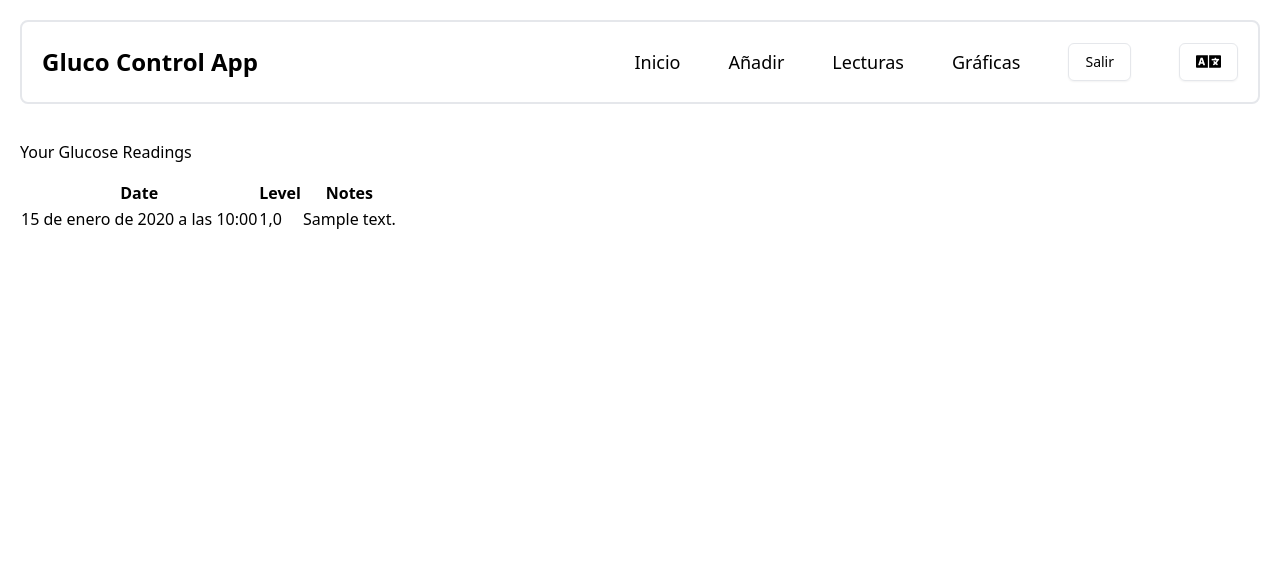
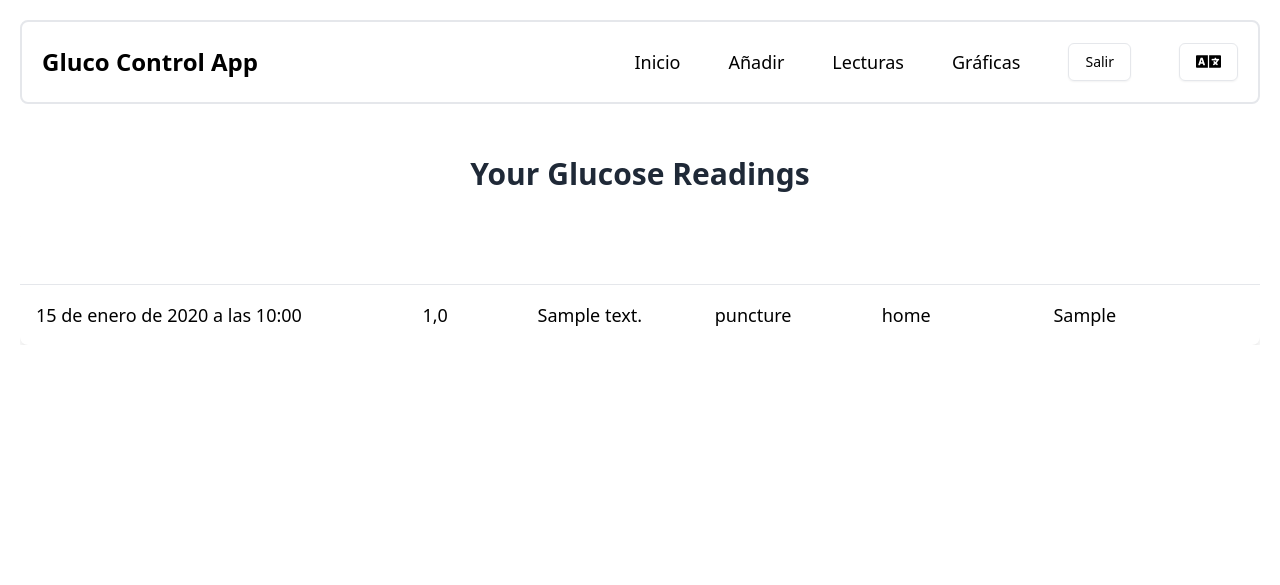
Before and after one commit to javi-dev-79/glucose-control-app, a Django app: page /es/readings/ in a window 1280 px wide. Shown: the top 585 px of the page. Run offline with Django 5.2, Linux system fonts and the light colour scheme; a user stored in the database is signed in; tables that the repository leaves empty hold one stand-in row (values such as "Sample post"); some libraries are stand-ins or nearby versions.

Commit message:
Working onthe Readings table.

```diff
--- a/glucoapp/models.py
+++ b/glucoapp/models.py
@@ -11,8 +11,8 @@ class PatientProfile(models.Model):
         choices=[("mg/dL", "mg/dL"), ("mmol/L", "mmol/L")],
         default="mg/dL",
     )
-    target_range_min = models.FloatField(default=70)  # Valor en mg/dL o mmol/L
-    target_range_max = models.FloatField(default=140)  # Valor en mg/dL o mmol/L
+    target_range_min = models.FloatField(default=70)  # Value in mg/dL or mmol/L
+    target_range_max = models.FloatField(default=140)  # Value in mg/dL or mmol/L
 
     def __str__(self):
         return self.user.username
@@ -20,15 +20,25 @@ class PatientProfile(models.Model):
 
 class GlucoseReading(models.Model):
     patient = models.ForeignKey(User, on_delete=models.CASCADE)
-    date = models.DateTimeField()
+    date = models.DateTimeField(auto_now_add=False)  # Change to False to allow editing
     level = models.FloatField()
     notes = models.TextField(blank=True, null=True)
+    test_type = models.CharField(
+        max_length=100,
+        choices=[
+            ('puncture', 'Punción de dedo'),
+            ('blood', 'Análisis de sangre'),
+            # Add more test types as necessary
+        ],
+        default='punctura_dedo',  # Default value
+        null=True,  # You can leave it as null=True if you want to allow null values
+        blank=True  # So that it is not required in the form
+    )
+    location = models.CharField(max_length=50, choices=[('home', 'Casa'), ('hospital', 'Hospital')], blank=True, null=True)
+    medium_used = models.CharField(max_length=100, blank=True, null=True)  # Optional field
 
     def __str__(self):
         return f"{self.patient.username} - {self.date} - {self.level}"
-
-    class Meta:
-        ordering = ["-date"]
 
 
 class UserPreferences(models.Model):
--- a/glucoapp/templates/glucose_readings.html
+++ b/glucoapp/templates/glucose_readings.html
@@ -1,28 +1,43 @@
 <!-- glucoapp/templates/glucose_readings.html -->
 
 {% extends 'base.html' %}
-{% load crispy_forms_tags %}
+
+{% block title %} Lectura {% endblock %}
 
 {% block content %}
-<div class="container mt-4">
-    <h2 class="mb-4">Your Glucose Readings</h2>
-    <table class="table table-striped">
-        <thead class="thead-dark">
+<div class="container mx-auto mt-8">
+    <h2 class="text-3xl font-semibold text-gray-800 mb-6 text-center">Your Glucose Readings</h2>
+    <div class="overflow-x-auto">  <!-- Contenedor para el scroll horizontal -->
+        <div class="flex justify-center mt-4"> <!-- Contenedor para centrar la tabla -->
+            <table class="min-w-full divide-y divide-gray-200 bg-white shadow-lg rounded-lg">
+                <thead class="bg-petroleum text-white">
                     <tr>
-                <th scope="col">Date</th>
-                <th scope="col">Level</th>
-                <th scope="col">Notes</th>
+                        <th scope="col" class="px-4 py-3 text-left uppercase tracking-wider text-lg">Date</th>
+                        <th scope="col" class="px-4 py-3 text-left uppercase tracking-wider text-lg">Level</th>
+                        <th scope="col" class="px-4 py-3 text-left uppercase tracking-wider text-lg">Notes</th>
+                        <th scope="col" class="px-4 py-3 text-left uppercase tracking-wider text-lg">Test Type</th>
+                        <th scope="col" class="px-4 py-3 text-left uppercase tracking-wider text-lg">Location</th>
+                        <th scope="col" class="px-4 py-3 text-left uppercase tracking-wider text-lg">Medium Used</th>
                     </tr>
                 </thead>
-        <tbody>
+                <tbody class="divide-y divide-gray-200">
                     {% for reading in readings %}
+                    <tr class="hover:bg-light_salmon transition-all">
+                        <td class="px-4 py-4 whitespace-nowrap text-sm md:text-lg">{{ reading.date|default_if_none:"" }}</td>
+                        <td class="px-4 py-4 whitespace-nowrap text-sm md:text-lg">{{ reading.level|default_if_none:"" }}</td>
+                        <td class="px-4 py-4 whitespace-nowrap text-sm md:text-lg">{{ reading.notes|default_if_none:"" }}</td>
+                        <td class="px-4 py-4 whitespace-nowrap text-sm md:text-lg">{{ reading.test_type|default_if_none:"" }}</td>
+                        <td class="px-4 py-4 whitespace-nowrap text-sm md:text-lg">{{ reading.location|default_if_none:"" }}</td>
+                        <td class="px-4 py-4 whitespace-nowrap text-sm md:text-lg">{{ reading.medium_used|default_if_none:"" }}</td>
+                    </tr>
+                    {% empty %}
                     <tr>
-                <td>{{ reading.date }}</td>
-                <td>{{ reading.level }}</td>
-                <td>{{ reading.notes }}</td>
+                        <td colspan="6" class="text-center py-4">No readings available.</td>
                     </tr>
                     {% endfor %}
                 </tbody>
             </table>
         </div>
+    </div>
+</div>
 {% endblock %}
--- a/glucoapp/views.py
+++ b/glucoapp/views.py
@@ -67,15 +67,46 @@ def glucose_readings(request):
     readings = GlucoseReading.objects.filter(patient=request.user)
     return render(request, "glucose_readings.html", {"readings": readings})
 
+# @login_required
+# def glucose_chart(request):
+#     readings = GlucoseReading.objects.filter(patient=request.user)
+#     df = pd.DataFrame(list(readings.values("date", "level")))
+#     fig = px.line(df, x="date", y="level", title="Glucose Levels Over Time")
+#     chart = fig.to_html(full_html=False)
+#     return render(request, "glucose_chart.html", {"chart": chart})
 
+# BAR CHART MODEL.
+# @login_required
+# def glucose_chart(request):
+#     readings = GlucoseReading.objects.filter(patient=request.user)
+#     df = pd.DataFrame(list(readings.values("date", "level")))
+#     # Cambiar de línea a barras
+#     fig = px.bar(df, x="date", y="level", title="Glucose Levels Over Time")
+#     chart = fig.to_html(full_html=False)
+#     return render(request, "glucose_chart.html", {"chart": chart})
+
+# SCATTER PLOT.
+# @login_required
+# def glucose_chart(request):
+#     readings = GlucoseReading.objects.filter(patient=request.user)
+#     df = pd.DataFrame(list(readings.values("date", "level")))
+#     # Cambiar a gráfico de dispersión
+#     fig = px.scatter(df, x="date", y="level", title="Glucose Levels Over Time")
+#     chart = fig.to_html(full_html=False)
+#     return render(request, "glucose_chart.html", {"chart": chart})
+
+# AREA CHART.
 @login_required
 def glucose_chart(request):
     readings = GlucoseReading.objects.filter(patient=request.user)
     df = pd.DataFrame(list(readings.values("date", "level")))
-    fig = px.line(df, x="date", y="level", title="Glucose Levels Over Time")
+    # Cambiar a gráfico de área
+    fig = px.area(df, x="date", y="level", title="Glucose Levels Over Time")
+
+    fig.update_traces(line=dict(color="#007c84"))
+
     chart = fig.to_html(full_html=False)
     return render(request, "glucose_chart.html", {"chart": chart})
-
 
 def change_language(request, language_code):
     next_page = request.META.get("HTTP_REFERER", "/")
--- a/requirements.txt
+++ b/requirements.txt
@@ -7,6 +7,7 @@ charset-normalizer==3.3.2
 click==8.1.7
 cookiecutter==2.6.0
 crispy-bootstrap4==2024.1
+crispy-tailwind==1.0.3
 Django==5.0.6
 django-browser-reload==1.13.0
 django-crispy-forms==2.2
```
Also changed, not shown: glucoapp/forms.py (+29 -39 lines), glucoapp/static_src/src/styles.css (+13 -1 lines), glucoapp/static_src/tailwind.config.js (+7 -0 lines), glucoapp/templates/add_glucose_reading.html (+10 -5 lines), glucoapp/templates/base.html (+37 -24 lines), glucoapp/templates/glucose_chart.html (+9 -5 lines), glucoapp/templates/home.html (+13 -5 lines), glucoproject/settings.py (+9 -5 lines), glucoapp/locale/en/LC_MESSAGES/django.po, glucoapp/locale/es/LC_MESSAGES/django.po. Lines whose indentation alone changed are shown as unchanged.
